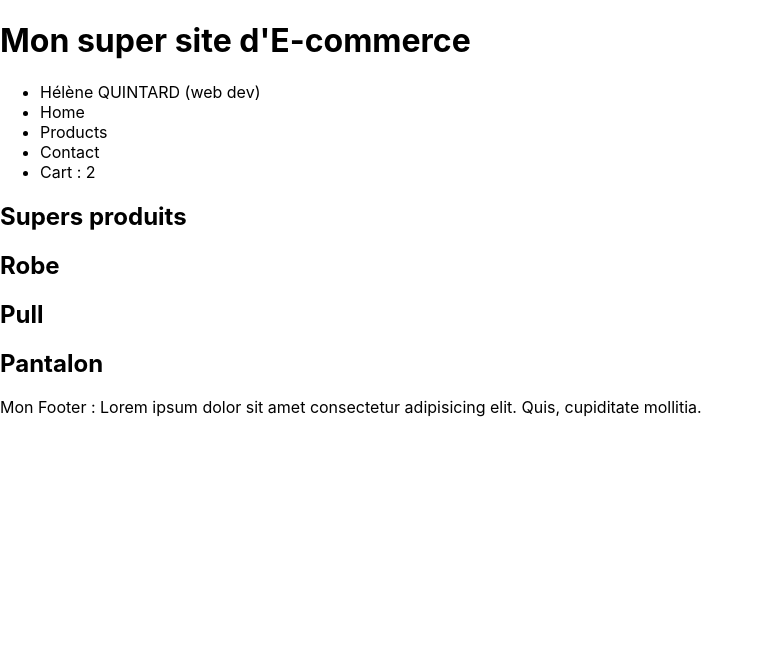
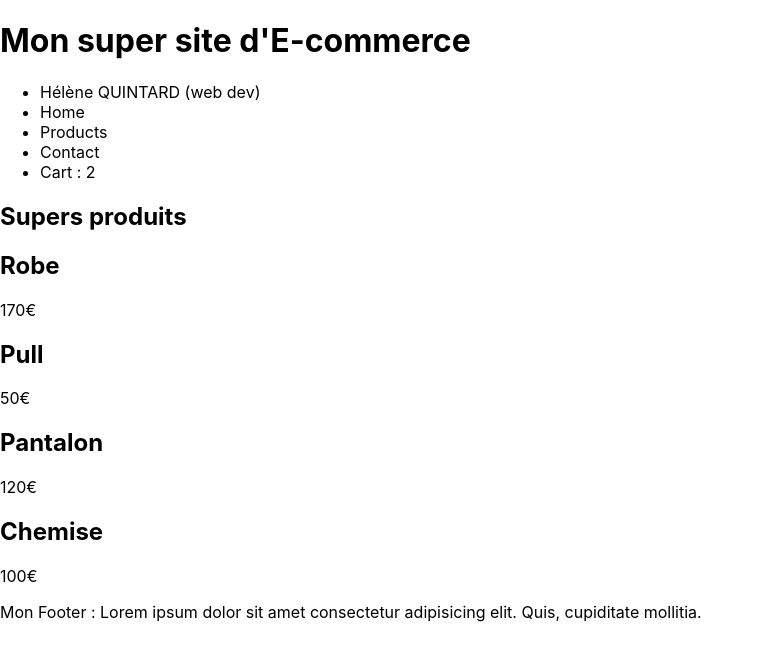
Before and after one commit to Heleneeeeeee/Exos-React, a React (Create React App) app: page / in a window 1280 px wide. Shown: the top 660 px of the page, without its empty margins (0-764 px from the left). Built offline with nearby package versions, Linux system fonts and the light colour scheme.

Commit message:
Add Array objects

```diff
--- a/src/Products.js
+++ b/src/Products.js
@@ -1,13 +1,31 @@
 function Products () {
 
-    const productsAvailable = ["Robe", "Pull", "Pantalon"];
+    const productsAvailable = [
+        {title:"Robe",
+         price: 170,
+         isPublished:"true",
+        },
+        {title:"Pull",
+         price: 50,
+         isPublished:"true",
+        },
+        {title:"Pantalon",
+         price: 120,
+         isPublished:"true",
+        },
+        {title:"Chemise",
+         price: 100,
+         isPublished:"true",
+        },
+    ];
 
     return (
        <main>
         {productsAvailable.map((product) => {
         return (
         <article>
-            <h2>{product}</h2>
+            <h2>{product.title}</h2>
+            <p>{product.price}€</p>
         </article>
         );
             })}
```
